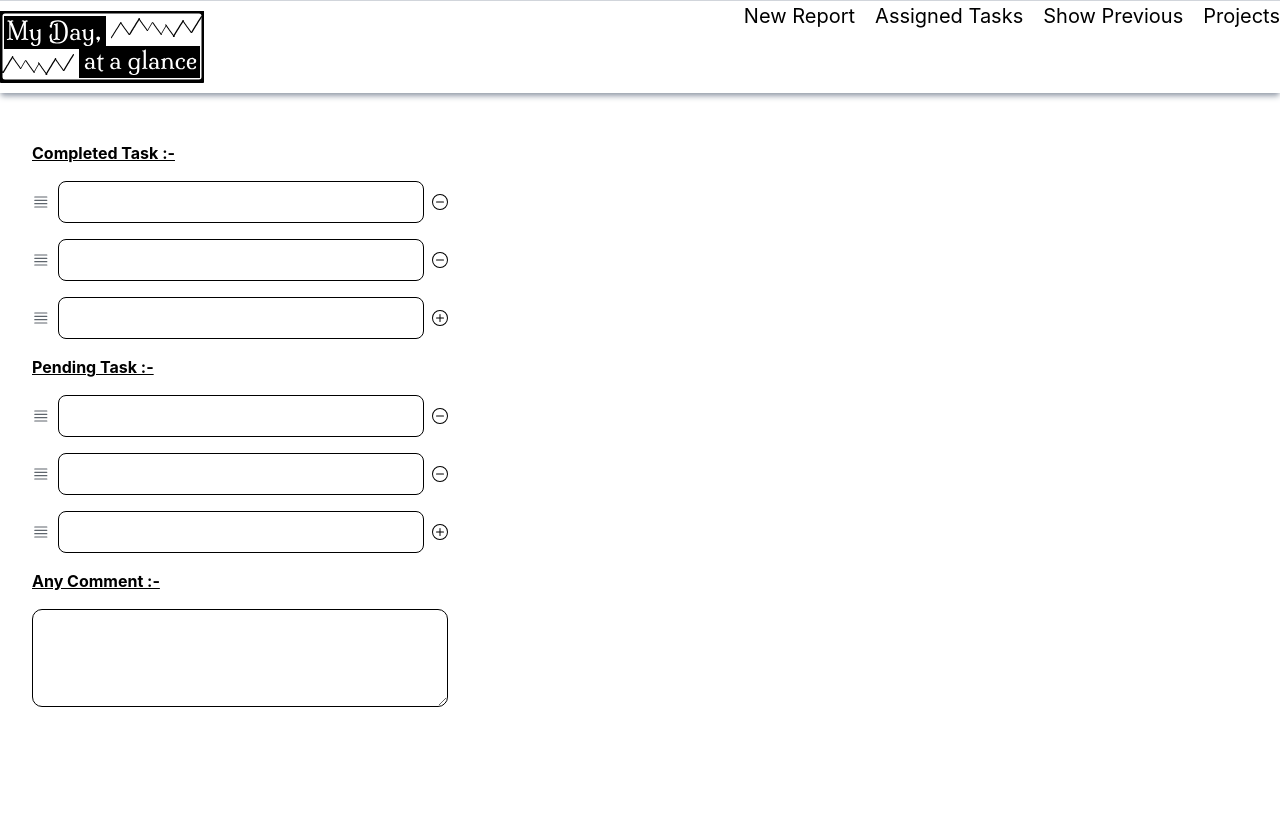
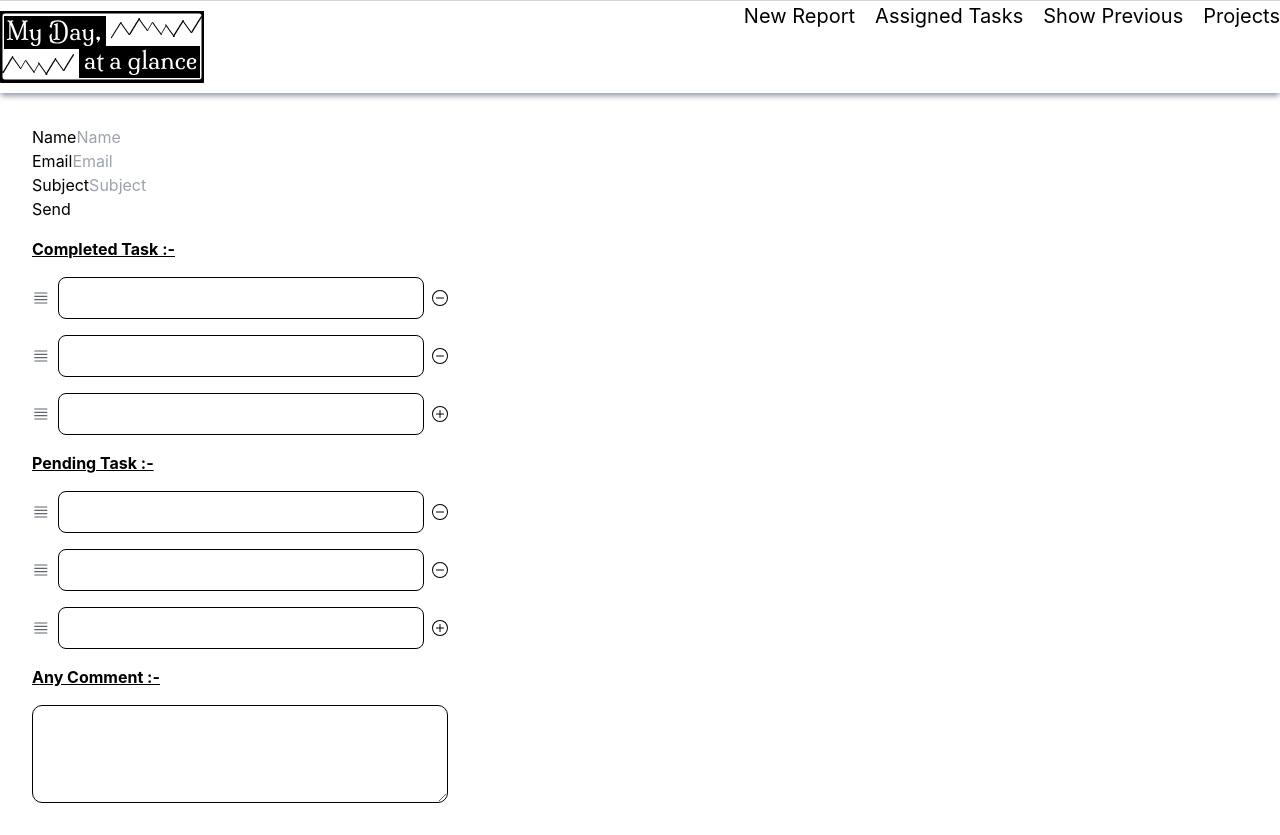
Before and after one commit to vagisha-agrawal/report, a React (Create React App) app: page /new in a window 1280 px wide. Before the commit the page ends 800 px from the top, so only its background shows below. Built offline with nearby package versions, Linux system fonts and the light colour scheme.

Commit message:
email feature updated

```diff
--- a/package.json
+++ b/package.json
@@ -3,14 +3,17 @@
   "version": "0.1.0",
   "private": true,
   "dependencies": {
+    "@emailjs/browser": "^3.11.0",
     "@testing-library/jest-dom": "^5.16.5",
     "@testing-library/react": "^13.4.0",
     "@testing-library/user-event": "^13.5.0",
     "antd": "^5.9.4",
+    "emailjs-com": "^3.2.0",
     "react": "^18.2.0",
     "react-dom": "^18.2.0",
     "react-router-dom": "^6.16.0",
     "react-scripts": "5.0.1",
+    "toastr": "^2.1.4",
     "web-vitals": "^2.1.4"
   },
   "scripts": {
--- a/src/App.js
+++ b/src/App.js
@@ -1,11 +1,13 @@
-import logo from './logo.svg';
-import './App.css';
 import Main from './pages/Main';
+import Test from './test/Test';
+import Form from './test/Form';
 
 function App() {
   return (
     <div className="App">
       <Main/>
+      {/* <Test/> */}
+      {/* <Form/> */}
     </div>
   );
 }
--- /dev/null
+++ b/src/components/EmailSend.js
@@ -0,0 +1,86 @@
+
+import emailjs from 'emailjs-com';
+
+export const sendEmail = (emailData) => {
+    // Replace these values with your EmailJS template information
+    const templateId = 'template_nun3zyl';
+    const userId = 'c-SWSrzxABxtLtcaj';
+
+    // Replace these values with the actual data you want to send
+    const data = {
+        to_name: emailData.to_name,
+        reply_to: emailData.reply_to,
+        subject: emailData.subject,
+        message: emailData.message,
+    };
+
+    // Send email using EmailJS
+    emailjs.send('service_vjjj5fh', templateId, data, userId)
+        .then((response) => {
+            console.log('Email sent successfully:', response);
+        })
+        .catch((error) => {
+            console.error('Error sending email:', error);
+        });
+};
+
+
+
+
+
+
+
+
+
+
+
+
+
+
+
+
+
+
+
+
+
+
+
+
+
+
+
+
+
+
+
+
+
+
+
+
+
+
+
+
+
+
+
+
+
+// import emailjs from 'emailjs-com';
+// import toastr from 'toastr';
+
+// export const sendEmail = (e) => {
+//     e.preventDefault();    //This is important, i'm not sure why, but the email won't send without it
+
+//     emailjs.sendForm('service_vjjj5fh', 'template_nun3zyl', e.target, 'c-SWSrzxABxtLtcaj')
+//         .then((result) => {
+//             console.log(result);
+//             toastr.success("The data sent successfully.")
+//             // window.location.reload()
+//         }, (error) => {
+//             console.log(error.message);
+//             toastr.alert(error.message)
+//         });
+// }
--- /dev/null
+++ b/src/components/FormDataSend.js
@@ -0,0 +1,47 @@
+
+import React from 'react';
+import { sendEmail } from './EmailSend';
+
+export const FormDataSend = ({ data }) => {
+    const [completeTask, pendingTask] = data;
+
+    const handleSubmit = (event) => {
+        event.preventDefault();
+
+        const formData = new FormData(event.target);
+        const emailData = {
+            to_name: formData.get('to_name'),
+            reply_to: formData.get('reply_to'),
+            subject: 'Project Updates',
+            message: `Date: ${new Date().getDate()}-${new Date().getMonth() + 1}-${new Date().getFullYear()}\nComplete Task:\n${formatTasks(completeTask)}\n\nPending Task:\n${formatTasks(pendingTask)}`,
+        };
+
+        sendEmail(emailData);
+    };
+
+    // Convert array of task objects to a plain text string
+    const formatTasks = (tasks) => {
+        return tasks
+            .filter(task => task.text !== "")
+            .map(task => `- ${task.text}`)
+            .join('\n');
+    };
+
+    return (
+        <form onSubmit={handleSubmit}>
+            <div>
+                <label>Name</label>
+                <input type="text" name="to_name" placeholder='Name' required />
+            </div>
+            <div>
+                <label>Email</label>
+                <input type="email" name="reply_to" required placeholder='Email' />
+            </div>
+            <div>
+                <label>Subject</label>
+                <input type="text" name="subject" placeholder='Subject' />
+            </div>
+            <input type="submit" value="Send" />
+        </form>
+    );
+};
--- a/src/components/WriteNew.jsx
+++ b/src/components/WriteNew.jsx
@@ -1,4 +1,5 @@
 import React, { useState } from 'react'
+import { FormDataSend } from './FormDataSend';
 
 const WriteNew = () => {
 
@@ -21,7 +22,7 @@ const WriteNew = () => {
         arrFunc(obj)
     }
 
-    const setCompletedTask = (e, i=undefined, arr=undefined, arrFunc=undefined) => {
+    const setCompletedTask = (e, i = undefined, arr = undefined, arrFunc = undefined) => {
         errorText !== "" && setErrorText("")
         let obj = [...arr]
         obj[i].text = e.target.value
@@ -63,9 +64,9 @@ const WriteNew = () => {
         setCompleteTask((prevDivs) => {
             const updatedDivs = prevDivs.map((div) =>
                 div.id === parseInt(sourceId)
-                    ? { ...div, isDragging: false }
+                    ? { ...div, isDragging: true }
                     : div.id === targetId
-                        ? { ...div, isDragging: false }
+                        ? { ...div, isDragging: true }
                         : div
             );
             // Reorder the divs array according to the dropped div
@@ -89,14 +90,14 @@ const WriteNew = () => {
     };
 
     const ptHandleDrop = (event, targetId) => {
-        event.preventDefault();
+        // event.preventDefault();
         const sourceId = event.dataTransfer.getData('text/plain');
         setCompleteTask((prevDivs) => {
             const updatedDivs = prevDivs.map((div) =>
                 div.id === parseInt(sourceId)
-                    ? { ...div, isDragging: false }
+                    ? { ...div, isDragging: true }
                     : div.id === targetId
-                        ? { ...div, isDragging: false }
+                        ? { ...div, isDragging: true }
                         : div
             );
             // Reorder the divs array according to the dropped div
@@ -111,6 +112,7 @@ const WriteNew = () => {
         <div className='w-3/4 flex'>
             <div className='w-1/2 p-8 flex flex-col'>
                 {/* <p>Date:- <span className='mx-2'>{new Date().getDate()}-{new Date().getMonth() + 1}-{new Date().getFullYear()}</span></p> */}
+                <FormDataSend data={[completeTask, pendingTask]} />
                 <h5 className='text-left font-bold my-4 underline'>Completed Task :-</h5>
                 <div className="flex flex-col gap-y-4">
                     {completeTask.map((ct, i) => (
@@ -171,7 +173,7 @@ const WriteNew = () => {
                     ))}
                 </div>
                 <h5 className='text-left font-bold my-4 underline'>Any Comment :-</h5>
-                <textarea style={{border: '1px solid black', borderRadius:'10px'}}rows="4" onChange={(e) => setComment(e.target.value)} value={comment}/>
+                <textarea style={{ border: '1px solid black', borderRadius: '10px' }} rows="4" onChange={(e) => setComment(e.target.value)} value={comment} />
             </div>
             <div className='w-1/2 p-10'>
                 {(completeTask[0].text !== "" || pendingTask[0].text !== "") && <>
--- a/src/pages/Home.jsx
+++ b/src/pages/Home.jsx
@@ -32,7 +32,7 @@ const Home = () => {
   return (
     <>
     <div>Home</div>
-    <Form forms={forms}/>
+    {/* <Form forms={forms}/> */}
     {/* <input type="text" value={age} onChange={setInput} placeholder='0' style={{border:'1px solid black', padding: '10px'}}/> */}
     </>
   )
--- /dev/null
+++ b/src/test/Form.js
@@ -0,0 +1,33 @@
+
+import React from 'react';
+import emailjs from 'emailjs-com';
+
+export default function Form() {
+
+    function sendEmail(e) {
+        e.preventDefault();    //This is important, i'm not sure why, but the email won't send without it
+
+        emailjs.sendForm('service_vjjj5fh', 'template_nun3zyl', e.target, 'c-SWSrzxABxtLtcaj')
+            .then((result) => {
+                console.log(result);
+                // window.location.reload()  //This is if you still want the page to reload (since e.preventDefault() cancelled that behavior)
+            }, (error) => {
+                console.log(error.text);
+            });
+    }
+
+    return (
+        <form className="contact-form" onSubmit={sendEmail}>
+            <input type="hidden" name="contact_number" />
+            <label>Name</label>
+            <input type="text" name="to_name" />
+            <label>Email</label>
+            <input type="email" name="reply_to" />
+            <label>Subject</label>
+            <input type="text" name="subject" />
+            <label>Message</label>
+            <textarea name="message" />
+            <input type="submit" value="Send" />
+        </form>
+    );
+}
--- /dev/null
+++ b/src/test/Test.js
@@ -0,0 +1,49 @@
+import React, { useState, useRef } from 'react';
+
+const Test = () => {
+
+    const dragItem = useRef();
+    const dragOverItem = useRef();
+
+
+    const [list, setList] = useState(['Item 1', 'Item 2', 'Item 3', 'Item 4', 'Item 5', 'Item 6']);
+
+    const dragStart = (e, position) => {
+        dragItem.current = position;
+        console.log(e.target.innerHTML);
+
+    };
+
+    const dragEnter = (e, position) => {
+        dragOverItem.current = position;
+        console.log(e.target.innerHTML);
+    };
+
+    const drop = (e) => {
+        const copyListItems = [...list];
+        const dragItemContent = copyListItems[dragItem.current];
+        copyListItems.splice(dragItem.current, 1);
+        copyListItems.splice(dragOverItem.current, 0, dragItemContent);
+        dragItem.current = null;
+        dragOverItem.current = null;
+        setList(copyListItems);
+    };
+
+    return (
+        <>
+            {
+                list &&
+                list.map((item, index) => (
+                    <div style={{ backgroundColor: 'lightblue', margin: '20px 25%', textAlign: 'center', fontSize: '40px' }}
+                        onDragStart={(e) => dragStart(e, index)}
+                        onDragEnter={(e) => dragEnter(e, index)}
+                        onDragEnd={drop}
+                        key={index}
+                        draggable>
+                        {item}
+                    </div>
+                ))}
+        </>
+    );
+};
+export default Test;
```
Also changed, not shown: 1 other file (tests, documents, lock files or other folders).
